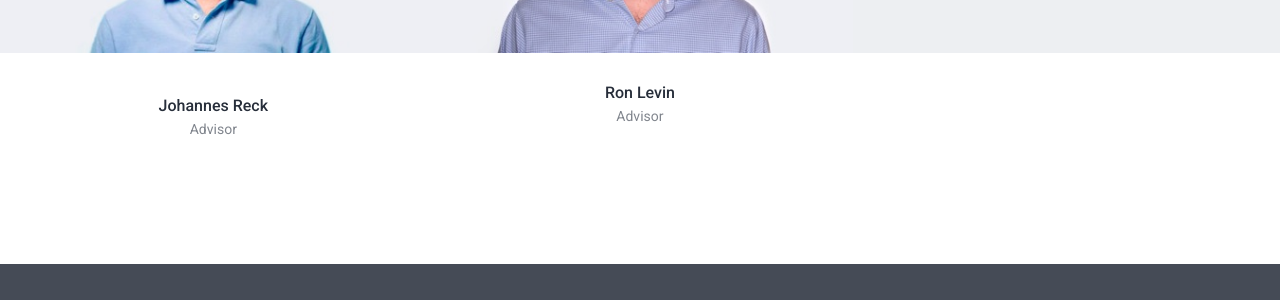
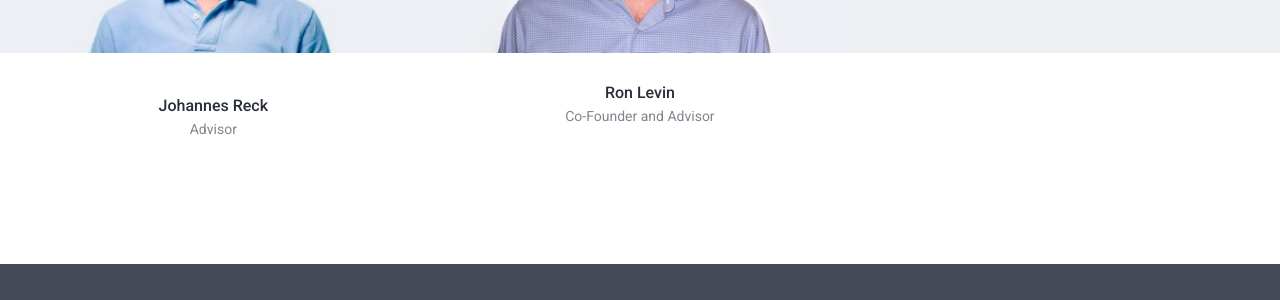
Before and after one commit to northswiss/jekyll-boilerplate, a Jekyll site: the page built from pages/about-travelperk.html, in a window 1280 px wide and 900 px high, scrolled down 3822 px. Shown: the part 152-452 px from the top of the window. Built offline with Jekyll 4.4.1, drawn with Linux system fonts in a browser that asks for light colours; nearby versions of some CDN libraries.

Commit message:
refactor: Update team page
Update Rons role

```diff
--- a/_data/team.yml
+++ b/_data/team.yml
@@ -77,7 +77,7 @@ advisors:
     image:        johannes-reck.jpg
     linkedin:     https://de.linkedin.com/in/johannesreck
   - name:         Ron Levin
-    role:         Advisor
+    role:         Co-Founder and Advisor
     exec:         false
     image:        ron-levin.jpg
     linkedin:     https://www.linkedin.com/profile/view?id=ADEAAAAAlPABPzqPCzkfeUz2OdzJjy_bSDBjF9E
```
